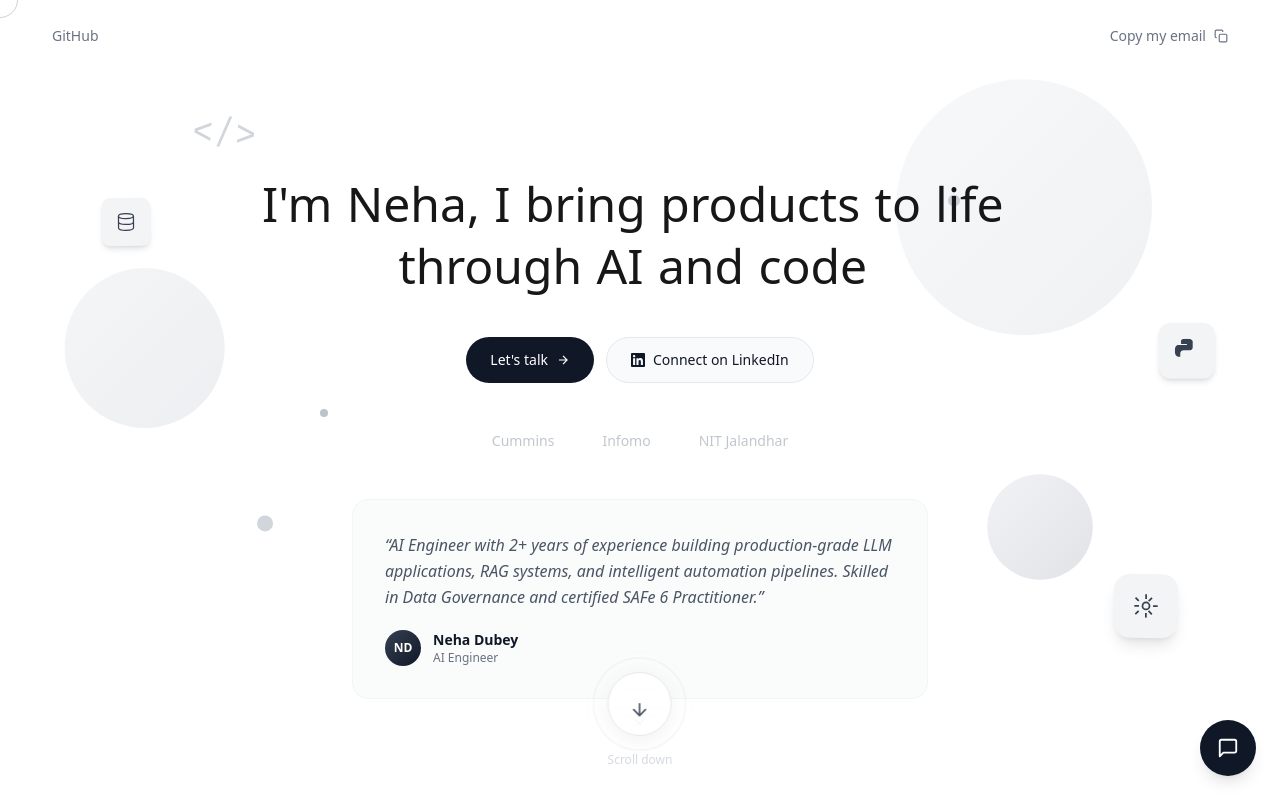
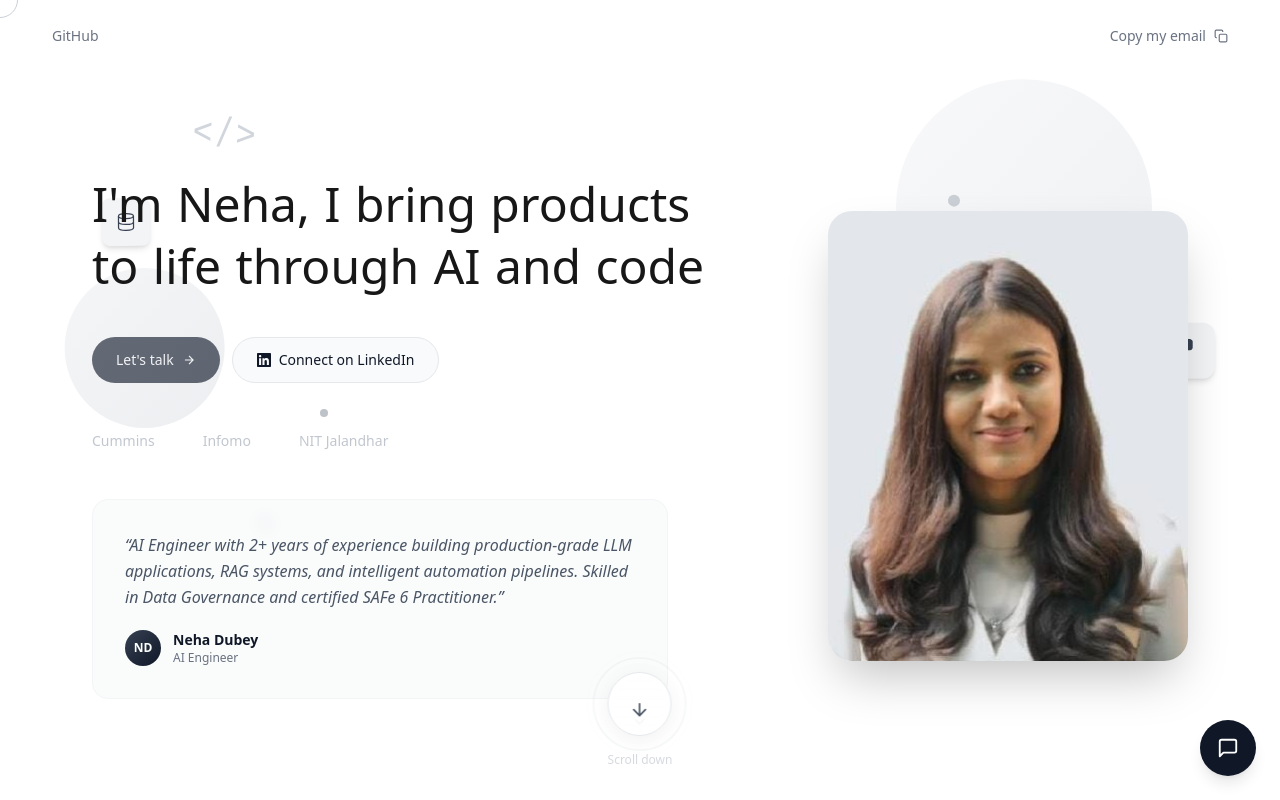
Before and after one commit to Nehainit/portfolio, a Next.js app: page / in a window 1280 px wide. Shown: the top 800 px of the page. Built offline with nearby package versions, Linux system fonts and the light colour scheme; a web font is replaced by a local one.

Commit message:
Add profile photo to hero section in two-column layout

```diff
--- a/src/components/Hero.tsx
+++ b/src/components/Hero.tsx
@@ -1,12 +1,14 @@
 "use client";
 
 import { useState } from "react";
+import Image from "next/image";
 import { motion } from "motion/react";
 import {
   staggerContainer,
   buttonVariants,
   logoReveal,
   scaleFadeUp,
+  easeOutExpo,
 } from "@/lib/animations";
 import ScrollPrompt from "./ScrollPrompt";
 import Toast from "./Toast";
@@ -278,10 +280,12 @@ export default function Hero() {
         </motion.button>
       </motion.header>
 
-      {/* Main Hero Content */}
-      <div className="flex-1 flex flex-col items-center justify-center px-6 md:px-10 py-12">
-        {/* Main Headline - Dropped Animation */}
-        <h1 className="text-3xl md:text-4xl lg:text-5xl font-medium text-center leading-[1.3] max-w-3xl mb-10">
+      {/* Main Hero Content — Two Column */}
+      <div className="flex-1 flex flex-col lg:flex-row items-center justify-center px-6 md:px-10 py-12 gap-10 lg:gap-16">
+        {/* Left Column — Text */}
+        <div className="flex-1 flex flex-col items-center lg:items-start max-w-2xl">
+          {/* Main Headline */}
+          <h1 className="text-3xl md:text-4xl lg:text-5xl font-medium text-center lg:text-left leading-[1.3] mb-10">
             <SplitTextWithRipple>I&apos;m Neha, I bring products to life through AI and code</SplitTextWithRipple>
           </h1>
 
@@ -336,7 +340,7 @@ export default function Hero() {
 
           {/* Company Logos */}
           <motion.div
-          className="flex items-center justify-center gap-8 md:gap-12 mb-12"
+            className="flex items-center justify-center lg:justify-start gap-8 md:gap-12 mb-12"
             variants={{
               hidden: {},
               visible: {
@@ -387,6 +391,28 @@ export default function Hero() {
           </motion.div>
         </div>
 
+        {/* Right Column — Profile Photo */}
+        <motion.div
+          className="relative shrink-0"
+          initial={{ opacity: 0, scale: 0.9, x: 40 }}
+          animate={{ opacity: 1, scale: 1, x: 0 }}
+          transition={{ duration: 0.8, delay: 0.4, ease: easeOutExpo }}
+        >
+          <div className="relative w-64 h-80 md:w-80 md:h-[400px] lg:w-[360px] lg:h-[450px] rounded-3xl overflow-hidden shadow-2xl">
+            <Image
+              src="/profile_photo.jpeg"
+              alt="Neha Dubey"
+              fill
+              className="object-cover object-top"
+              priority
+            />
+          </div>
+          {/* Decorative ring behind photo */}
+          <div className="absolute -inset-3 rounded-3xl border border-gray-200 -z-10" />
+          <div className="absolute -inset-6 rounded-3xl border border-gray-100 -z-10" />
+        </motion.div>
+      </div>
+
       {/* Scroll Down Prompt */}
       <ScrollPrompt />
 
```
Lines whose indentation alone changed are shown as unchanged.
